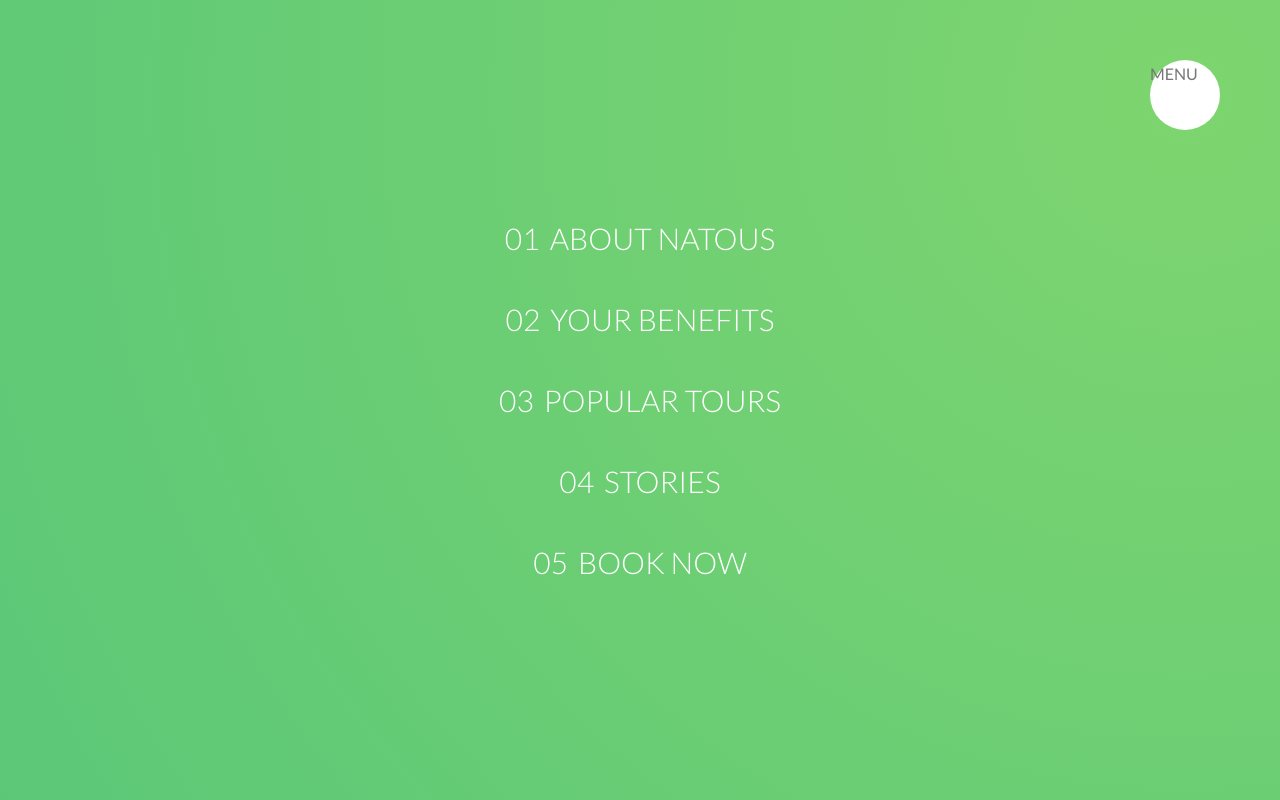
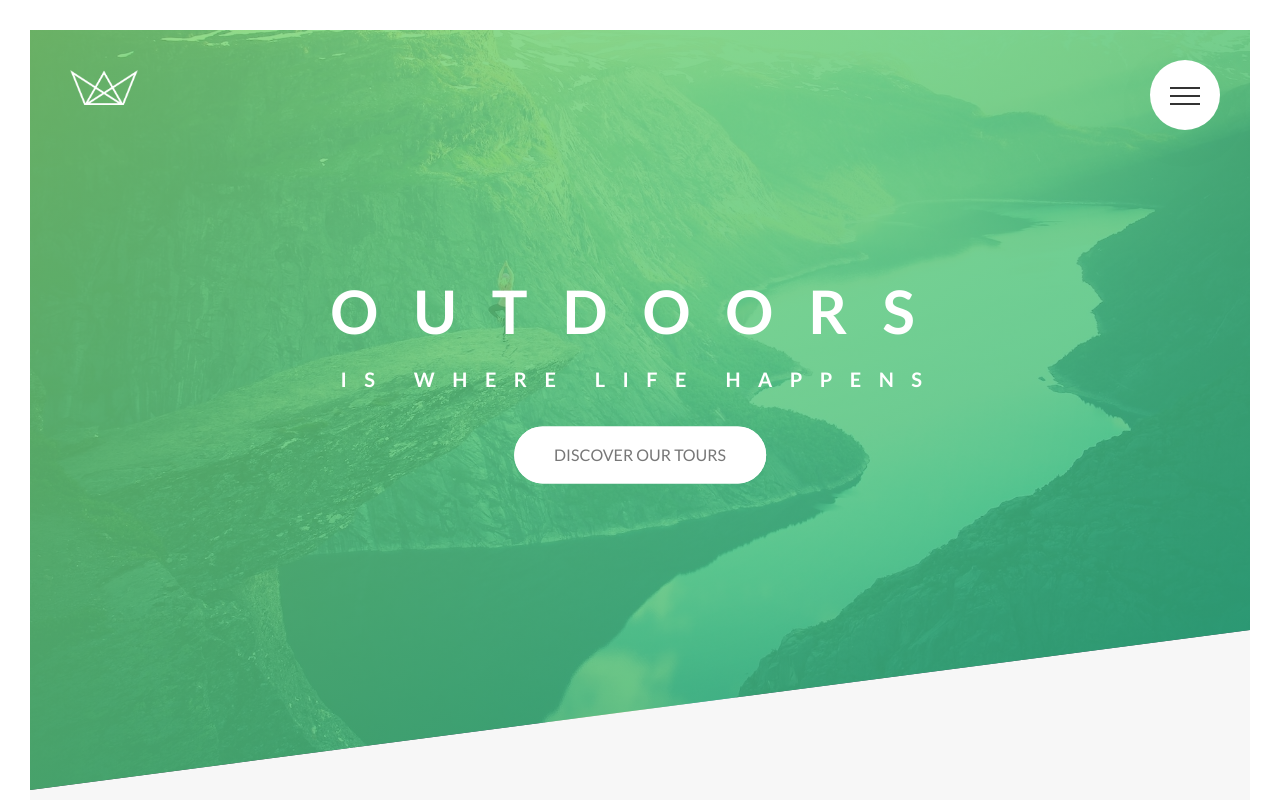
Before and after one commit to OuiPTN/udemy-css-and-sass, a website: page Natours/index.html in a window 1280 px wide. Shown: the top 800 px of the page. Drawn offline with Linux system fonts and the light colour scheme.

Commit message:
Section 5, Lecture 51

```diff
--- a/Natours/index.html
+++ b/Natours/index.html
@@ -15,7 +15,9 @@
     <body>
         <div class="navigation">
             <input type="checkbox" class="navigation__checkbox" id="navi-toggle">
-            <label for="navi-toggle" class="navigation__button">MENU</label>
+            <label for="navi-toggle" class="navigation__button">
+                <span class="navigation__icon">&nbsp;</span>
+            </label>
             <div class="navigation__background">&nbsp;</div>
             <nav class="navigation__nav">
                 <ul class="navigation__list">
--- a/Natours/sass/layout/_navigation.scss
+++ b/Natours/sass/layout/_navigation.scss
@@ -12,6 +12,9 @@
         right: 6rem;
         border-radius: 50%;
         z-index: 2000;
+        box-shadow: 0 1rem 33rem rgba($color-black, .1);
+        text-align: center;
+        cursor: pointer;
     }
 
     &__background {
@@ -23,17 +26,19 @@
         right: 6.5rem;
         background-image: radial-gradient($color-primary-light, $color-primary-dark);
         z-index: 1000;
-
-        transform: scale(80);
+        transition: transform .8s cubic-bezier(.86, 0, .07, 1);
     }
 
     &__nav {
         height: 100vh;
-        width: 100%;
         position: fixed;
         top: 0;
-        right: 0;
+        left: 0;
         z-index: 1500;
+
+        opacity: 0;
+        width: 0;
+        transition: all .8s cubic-bezier(.68, -.55, .265, 1.55);
     }
 
     &__list {
@@ -43,6 +48,7 @@
         transform: translate(-50%, -50%);
         list-style: none;
         text-align: center;
+        width: 100%;
     }
 
     &__item {
@@ -76,4 +82,64 @@
             transform: translateX(1rem);
         }
     }
+
+    &__checkbox:checked ~ &__background {
+        transform: scale(80);
+    }
+
+    &__checkbox:checked ~ &__nav {
+        opacity: 1;
+        width: 100%;
+    }
+
+    &__icon {
+        position: relative;
+        margin-top: 3.5rem;
+
+        &,
+        &::before,
+        &::after {
+            width: 3rem;
+            height: 2px;
+            background-color: $color-grey-dark-3;
+            display: inline-block;
+        }
+
+        &::before,
+        &::after {
+            content: "";
+            position: absolute;
+            left: 0;
+            transition: all .2s
+        }
+
+        &::before {
+            top: -.8rem;
+        }
+        &::after {
+            top: .8rem;
+        }
+    }
+
+    &__button:hover &__icon::before {
+        top: -1rem;
+    }
+
+    &__button:hover &__icon::after {
+        top: 1rem;
+    }
+
+    &__checkbox:checked + &__button &__icon {
+        background-color: transparent;
+    }
+
+    &__checkbox:checked + &__button &__icon::before {
+        top: 0;
+        transform: rotate(135deg);
+    }
+
+    &__checkbox:checked + &__button &__icon::after {
+        top: 0;
+        transform: rotate(-135deg);
+    }
 }
```
Also changed, not shown: Natours/css/style.css.
